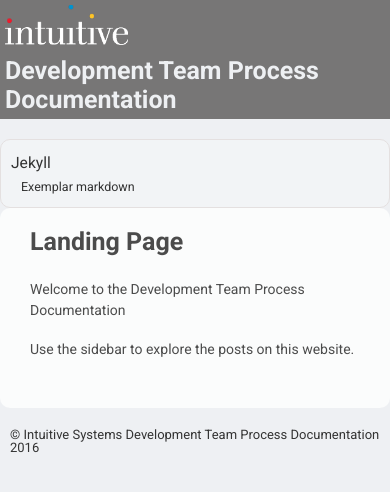
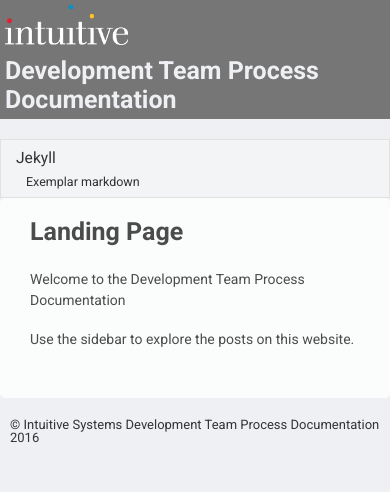
Before and after one commit to intuitive-documentation/process, a Jekyll site: the page built from index.markdown, in a window 390 px wide. Shown: the top 492 px of the page. Built offline with Jekyll 4.4.1, drawn with Linux system fonts in a browser that asks for light colours.

Commit message:
jon's style radius changes

```diff
--- a/_sass/components/_article.scss
+++ b/_sass/components/_article.scss
@@ -16,7 +16,7 @@
   margin: 1rem auto 2rem auto;
   padding:3rem;
   padding-top:1.5rem;
-  border-radius:1rem;
+  border-radius:0.5rem;
   display:table-cell;
 
   .highlighter-rouge {
@@ -79,14 +79,14 @@
 @media (max-width: 50rem) {
 
 .c-article__main {
-  max-width: none;
-  width:none;
+  max-width: 50rem;
+  width:auto;
   @include fs--body;
   background:$c__article-main-background;
   margin: 1rem auto 2rem auto;
   padding:3rem;
   padding-top:1.5rem;
-  border-radius:1rem;
+  border-radius:0.5rem;
   }
 }
 
--- a/_sass/components/_sidebar.scss
+++ b/_sass/components/_sidebar.scss
@@ -16,14 +16,14 @@
 			font-size:125%;
 			background:$c__sidebar-background;
 			border:#E4E0E0 1px solid;
-			border-top-left-radius:1rem;
-			border-bottom-left-radius:1rem;
+			border-top-left-radius:0.5rem;
+			border-bottom-left-radius:0.5rem;
 			padding:1rem 0;
 
 			position: absolute;
-			top: 1rem;
+			top: 0.5rem;
 			right: 0;
-			bottom: 1rem;
+			bottom: 0.5rem;
 			left: 0;
 
 
@@ -82,14 +82,14 @@
 
 		.catbloc{
 
-			max-width:80rem;
+			max-width:50rem;
 			width:auto;
 			list-style:none;
 			font-size:125%;
 			background:$c__sidebar-background;
 			border:#E4E0E0 1px solid;
-			border-radius:1rem;
-			padding:1rem 0;
+			border-radius:0;
+			padding:0.5rem;
 
 			position: inherit;
 			top: 0;
```
